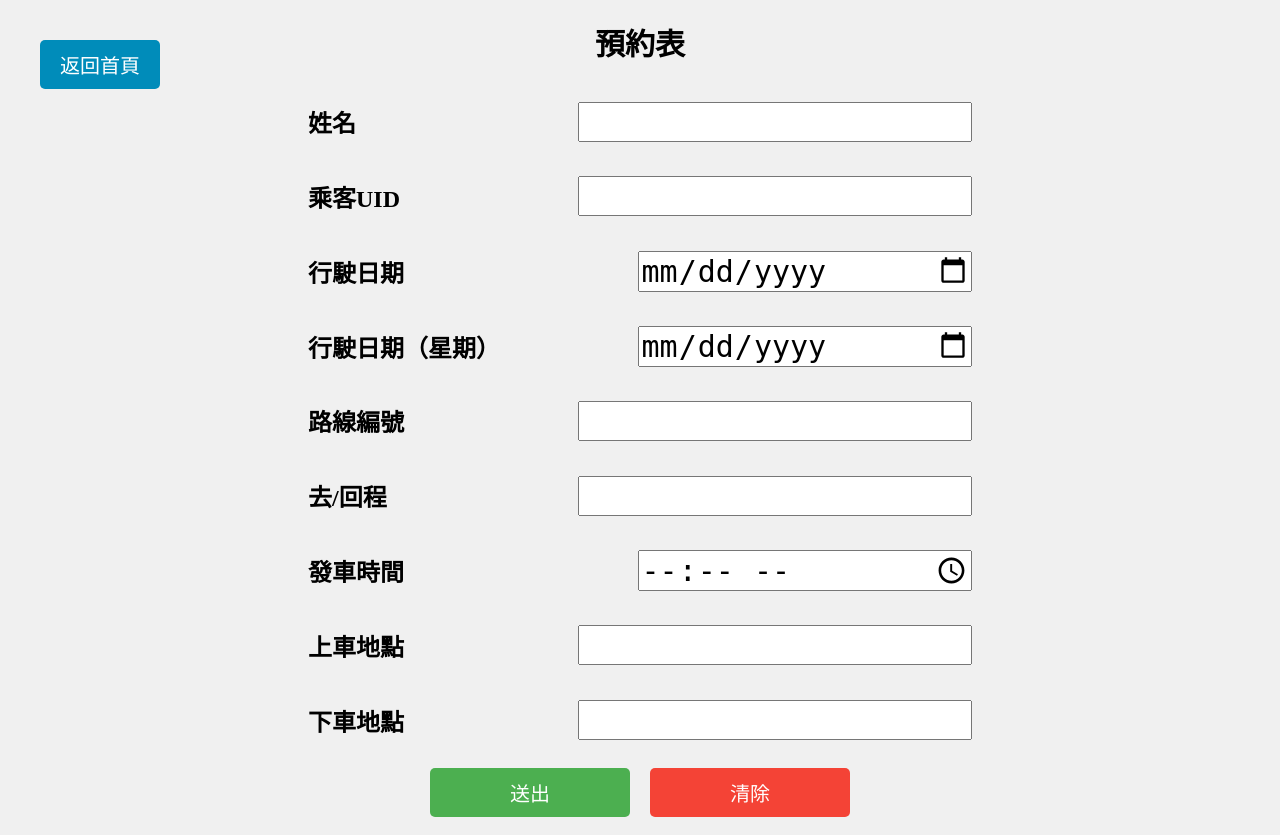
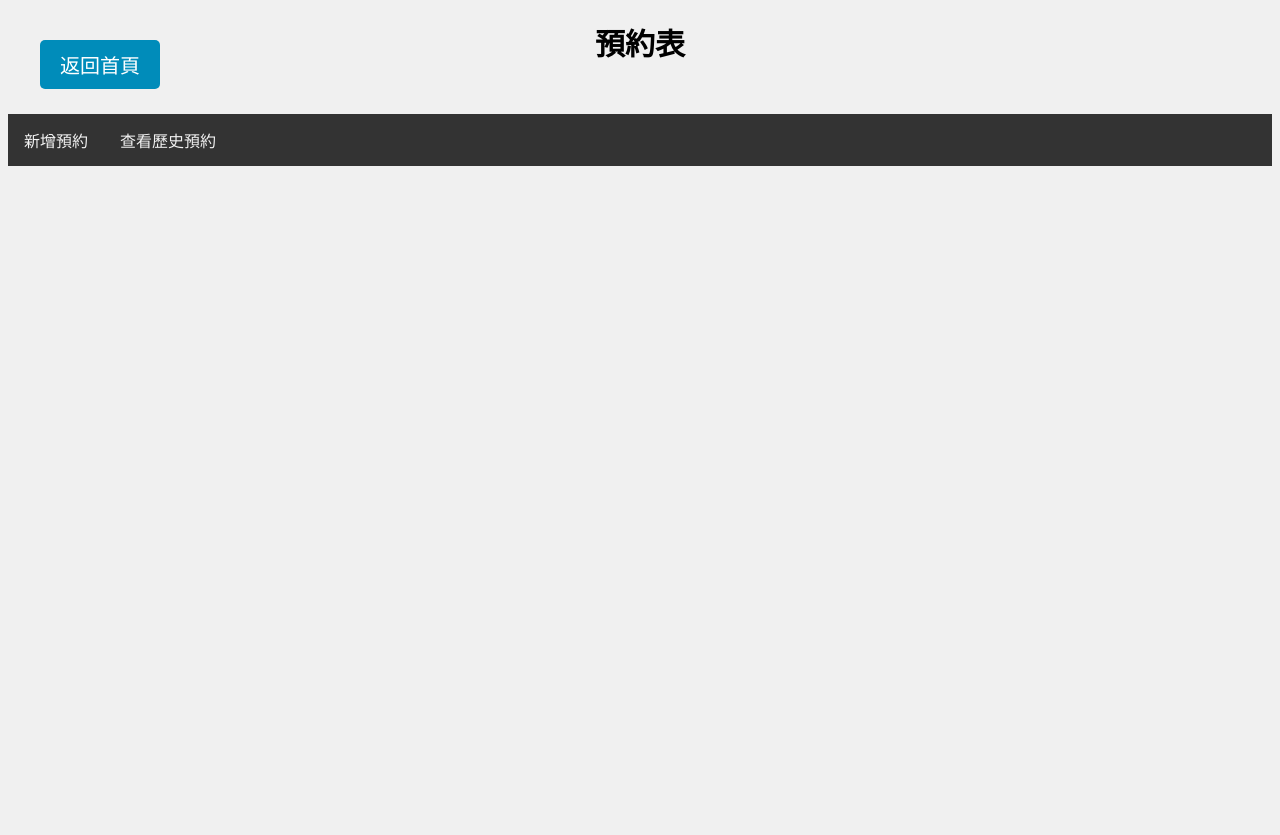
Before and after one commit to KyleLin0501/Bus, a Django app: template templates/booking.html in a window 1280 px wide. After the commit the page ends 166 px from the top, so only its background shows below. Run offline with Django 3.2, Linux system fonts and the light colour scheme; the template is opened without the code that fills it, so the values that code supplies are empty.

Commit message:
0609update

```diff
--- a/static/css/style.css
+++ b/static/css/style.css
@@ -421,3 +421,31 @@ section .index {
 .booking .reset:hover {
     background-color: #007B9A;
 }
+
+.booking .navbar {
+    background-color: #333;
+    overflow: hidden;
+    margin-top: 50px;
+}
+
+.booking .navbar a {
+    float: left;
+    display: block;
+    color: #f2f2f2;
+    text-align: center;
+    padding: 14px 16px;
+    text-decoration: none;
+}
+.booking .navbar a:hover {
+    background-color: #ddd;
+    color: black;
+}
+
+.booking .active {
+    background-color: #4CAF50;
+}
+
+.booking .table {
+    border-collapse: collapse;
+    width: 100%;
+}
--- a/templates/booking.html
+++ b/templates/booking.html
@@ -4,10 +4,31 @@
     <meta charset="UTF-8">
     <title>預約表</title>
     <link rel="stylesheet"  href="../static/css/style.css">
+    <script>
+        function showTable(id) {
+            var tables = document.getElementsByClassName('table');
+            for (var i = 0; i < tables.length; i++) {
+                tables[i].style.display = 'none';
+            }
+            document.getElementById(id).style.display = 'table';
+        }
+        function makeActive(id) {
+            var navbarItems = document.getElementsByClassName('navbar-item');
+            for (var i = 0; i < navbarItems.length; i++) {
+                navbarItems[i].classList.remove('active');
+            }
+            document.getElementById(id).classList.add('active');
+        }
+    </script>
 </head>
 <body class="booking">
     <h1>預約表</h1>
     <button onclick="location.href='{% url 'index' %}'" class="back">返回首頁</button>
+    <div class="navbar">
+        <a id="nav-new" class="navbar-item" href="#1" onclick="showTable('new'); makeActive('nav-new')">新增預約</a>
+        <a id="nav-history" class="navbar-item" href="#2" onclick="showTable('history'); makeActive('nav-history')">查看歷史預約</a>
+    </div>
+    <div id="new" class="table" style="display: none;">
         <form method="post">
             <div class="container">
                 <h2 class="left">姓名</h2>
@@ -23,7 +44,16 @@
             </div>
             <div class="container">
                 <h2 class="left">行駛日期（星期）</h2>
-            <input class="right" type="date" style="font-size: 30px"  />
+                <select class="right"  style="font-size: 30px" >
+                    <option value="">請選擇日期</option>
+                    <option value="">Mon</option>
+                    <option value="">Tue</option>
+                    <option value="">Wed</option>
+                    <option value="">Thu</option>
+                    <option value="">Fri</option>
+                    <option value="">Sat</option>
+                    <option value="">Sun</option>
+                </select>
             </div>
             <div class="container">
                 <h2 class="left">路線編號</h2>
@@ -31,7 +61,11 @@
             </div>
             <div class="container">
                 <h2 class="left">去/回程</h2>
-            <input class="right" type="text" style="font-size: 30px"  />
+                 <select class="right"  style="font-size: 30px" >
+                    <option value="">請選擇去/回程</option>
+                    <option value="">去</option>
+                    <option value="">回</option>
+                </select>
             </div>
             <div class="container">
                 <h2 class="left">發車時間</h2>
@@ -50,5 +84,9 @@
                 <input type="reset" class="reset" name="button" id="button" value="清除" onclick="location.href='{% url 'booking' %}'">
             </div>
         </form>
+    </div>
+    <div id="history" class="table" style="display: none;">
+
+    </div>
 </body>
 </html>
```
Also changed, not shown: templates/search.html (+4 -7 lines), traffic/admin.py (+20 -0 lines), traffic/forms.py (added, +8 -0 lines), traffic/views.py (+61 -2 lines). Lines whose indentation alone changed are shown as unchanged.
